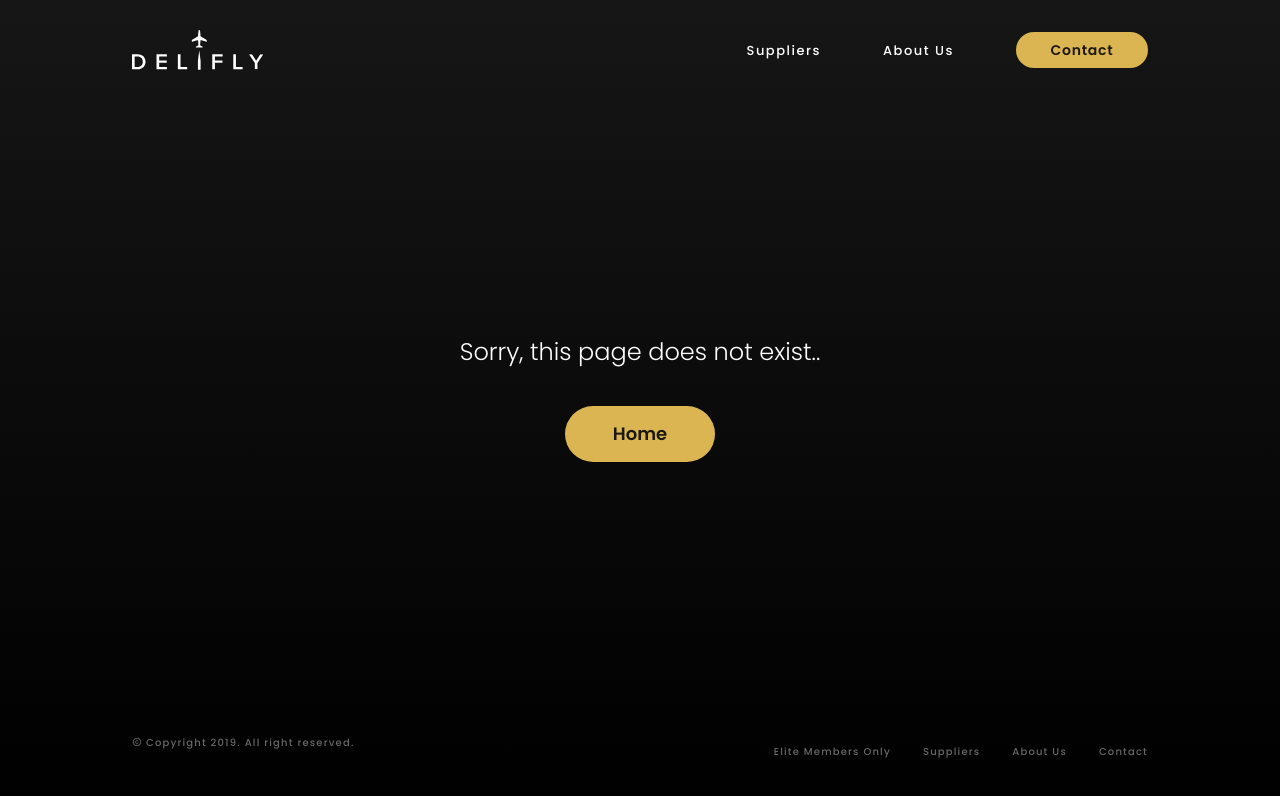
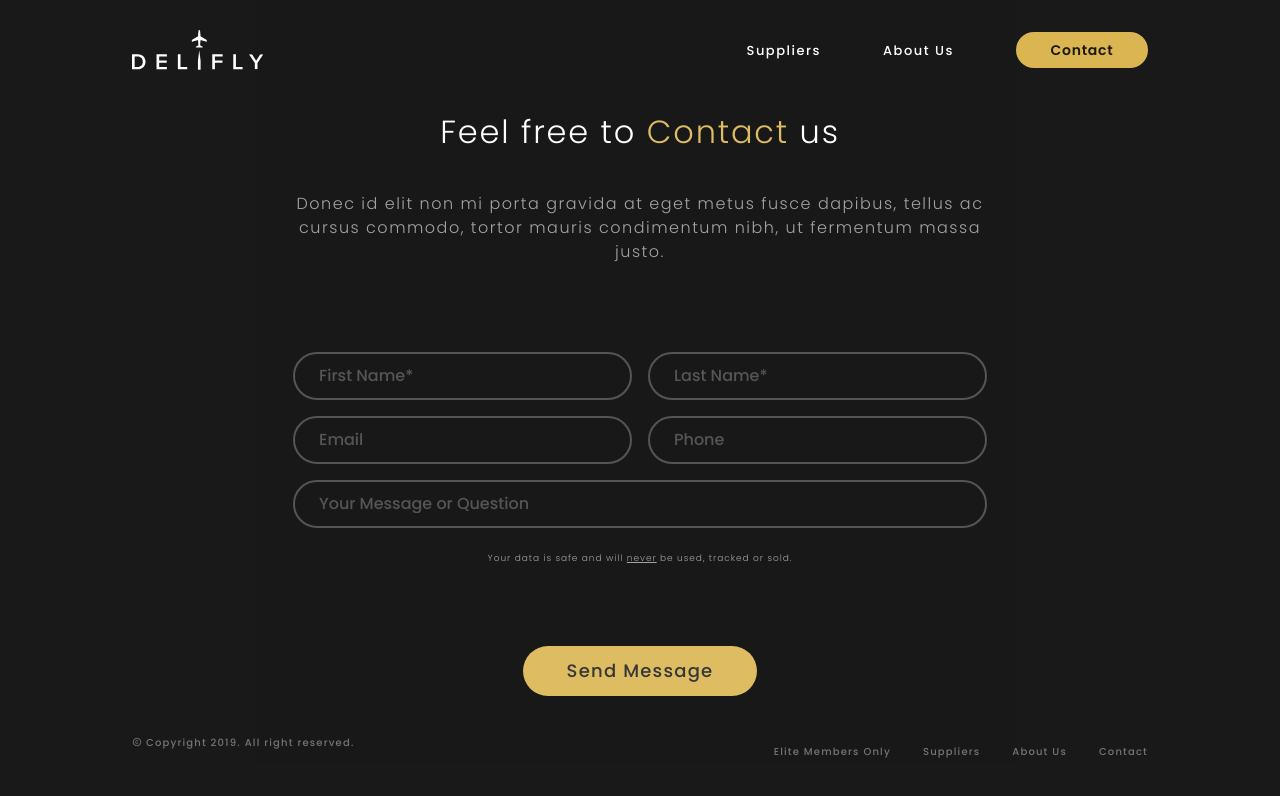
Before and after one commit to bobthebuidlr/delifly, an Angular app: page /contact in a window 1280 px wide. Shown: the top 796 px of the page. Built offline with nearby package versions, Linux system fonts and the light colour scheme.

Commit message:
feat(contact): Added contact page

```diff
--- a/src/app/app-routing.module.ts
+++ b/src/app/app-routing.module.ts
@@ -7,17 +7,17 @@ import { HomepageComponent } from "./homepage/homepage.component";
 import { PageNotFoundComponent } from "./page-not-found/page-not-found.component";
 import { InquiryConfirmationComponent } from './product/inquiry-confirmation/inquiry-confirmation.component';
 import { ProductComponent } from './product/product.component';
-import { SpecialRequestConfirmComponent } from './special-request/special-request-confirm/special-request-confirm.component';
+import { ContactComponent } from './contact/contact.component';
 
 
 const routes: Routes = [
   { path: "home", component: HomepageComponent },
   { path: "category-overview", component: CategoryOverviewComponent },
   { path: "gallery", component: GalleryComponent },
-  { path: "confirm-request", component: SpecialRequestConfirmComponent },
   { path: "about-us", component: AboutUsComponent },
   { path: "product", component: ProductComponent },
   { path: "confirm-inquiry", component: InquiryConfirmationComponent },
+  { path: "contact", component: ContactComponent },
   { path: "", redirectTo: "/home", pathMatch: "full" },
   { path: "**", component: PageNotFoundComponent }
 ];
--- a/src/app/app.module.ts
+++ b/src/app/app.module.ts
@@ -23,7 +23,6 @@ import { NavbarComponent } from './navbar/navbar.component';
 import { PageNotFoundComponent } from './page-not-found/page-not-found.component';
 import { InquiryConfirmationComponent } from './product/inquiry-confirmation/inquiry-confirmation.component';
 import { ProductComponent } from './product/product.component';
-import { SpecialRequestConfirmComponent } from './special-request/special-request-confirm/special-request-confirm.component';
 import { SpecialRequestDialogComponent } from './special-request/special-request-dialog/special-request-dialog.component';
 import { SpecialRequestComponent } from './special-request/special-request.component';
 
@@ -44,7 +43,6 @@ import { SpecialRequestComponent } from './special-request/special-request.compo
     ProductComponent,
     SpecialRequestDialogComponent,
     DisclaimerComponent,
-    SpecialRequestConfirmComponent,
     AboutUsComponent,
     ContactComponent,
     InquiryConfirmationComponent
--- a/src/app/contact/contact.component.html
+++ b/src/app/contact/contact.component.html
@@ -1,3 +1,67 @@
-<p>
-  contact works!
-</p>
+<div class="contact-us-wrapper">
+  <article class="contact-us-container">
+    <h1 class="contact-us-header">
+      Feel free to
+      <span class="highlighted">Contact</span>
+      us
+    </h1>
+    <p class="contact-us-subtext">
+      Donec id elit non mi porta gravida at eget metus fusce dapibus, tellus ac cursus commodo, tortor mauris condimentum nibh, ut fermentum massa justo.
+    </p>
+    <form class="contact-us-form">
+      <mat-form-field class="contact-us-input" floatLabel="never">
+          <input
+            matInput
+            type="text"
+            class="contact-us-input__field"
+            type="text"
+            placeholder="First Name*"
+          />
+        </mat-form-field>
+      <mat-form-field class="contact-us-input" floatLabel="never">
+          <input
+            matInput
+            type="text"
+            class="contact-us-input__field"
+            type="text"
+            placeholder="Last Name*"
+          />
+        </mat-form-field>
+      <mat-form-field class="contact-us-input" floatLabel="never">
+          <input
+            matInput
+            type="text"
+            class="contact-us-input__field"
+            type="email"
+            placeholder="Email"
+          />
+        </mat-form-field>
+      <mat-form-field class="contact-us-input" floatLabel="never">
+          <input
+            matInput
+            type="text"
+            class="contact-us-input__field"
+            type="tel"
+            placeholder="Phone"
+          />
+        </mat-form-field>
+      <mat-form-field class="contact-us-input contact-us-input--big" floatLabel="never">
+          <input
+            matInput
+            type="text"
+            class="contact-us-input__field"
+            type="text"
+            placeholder="Your Message or Question"
+          />
+        </mat-form-field>
+      </form>
+    <app-disclaimer></app-disclaimer>
+    <button
+      class="contact-us-button"
+      mat-flat-button
+      type="button"
+      (click)="sendMessage()">
+      Send Message
+    </button>
+  </article>
+</div>
--- a/src/app/contact/contact.component.scss
+++ b/src/app/contact/contact.component.scss
@@ -0,0 +1,105 @@
+@import "../../assets/style/colors.scss";
+
+.contact-us {
+  &-wrapper {
+    background-color: black;
+    opacity: 0.9;
+    height: 100vh;
+    width: 100vw;
+    display: flex;
+    align-items: flex-start;
+    justify-content: center;
+    margin-top: -100px;
+  }
+
+  &-container {
+    color: white;
+    text-align: center;
+    display: flex;
+    flex-direction: column;
+    align-items: center;
+    height: 100%;
+    justify-content: center;
+    max-width: 710px;
+  }
+
+  &-header {
+    font-size: 32px;
+    letter-spacing: 1.82px;
+    font-weight: 300;
+    line-height: 56px;
+    margin-bottom: 32px;
+    .highlighted {
+      color: $brand-accent;
+    }
+  }
+
+  &-subtext {
+    opacity: 0.6;
+    font-weight: 300;
+    letter-spacing: 1.5px;
+    margin-bottom: 80px;
+  }
+
+  &-form {
+      width: 100%;
+      display: grid;
+      grid-template-columns: 1fr 1fr;
+      grid-template-rows: 1fr 1fr 1fr;
+    //   grid-gap: 4px;
+  }
+
+  &-input {
+    margin-top: 12px;
+    background-color: transparent;
+    border-radius: 34px;
+    border: 2px solid #434343;
+    height: 48px;
+    margin: 8px;
+    box-shadow: red;
+
+    &--big {
+        grid-column: 1/3;
+    }
+
+    &__field {
+      font-weight: 300;
+      font-size: 18px;
+      letter-spacing: 1.07px;
+      color: #cccccc;
+    }
+
+    ::ng-deep .mat-form-field-underline {
+      display: none;
+    }
+
+    ::ng-deep .mat-form-field-infix {
+      border-top: 3px;
+      margin-left: 24px;
+      margin-top: 5px;
+    }
+  }
+
+  &-button {
+    color: #222222;
+    height: 50px;
+    padding: 0 44px;
+    margin-top: 64px;
+
+    background-color: $brand-accent;
+    opacity: 1;
+    font-size: 18px;
+    font-weight: 500;
+    letter-spacing: 1.21px;
+    border-radius: 25px;
+  }
+}
+
+::ng-deep .mat-form-field.mat-focused {
+  border-color: white;
+}
+
+::ng-deep .mat-form-field-label {
+  margin-top: 1px;
+  color: #434343 !important;
+}
--- a/src/app/contact/contact.component.ts
+++ b/src/app/contact/contact.component.ts
@@ -12,4 +12,8 @@ export class ContactComponent implements OnInit {
   ngOnInit() {
   }
 
+  private sendMessage() {
+    console.log('The following message has been send: ')
+  }
+
 }
--- a/src/app/special-request/special-request-confirm/special-request-confirm.component.html
+++ /dev/null
@@ -1,3 +0,0 @@
-<p>
-  special-request-confirm works!
-</p>
--- a/src/app/special-request/special-request-confirm/special-request-confirm.component.ts
+++ /dev/null
@@ -1,15 +0,0 @@
-import { Component, OnInit } from '@angular/core';
-
-@Component({
-  selector: 'app-special-request-confirm',
-  templateUrl: './special-request-confirm.component.html',
-  styleUrls: ['./special-request-confirm.component.scss']
-})
-export class SpecialRequestConfirmComponent implements OnInit {
-
-  constructor() { }
-
-  ngOnInit() {
-  }
-
-}
```
Also changed, not shown: src/app/special-request/special-request-confirm/special-request-confirm.component.scss (deleted), 1 other file (tests, documents, lock files or other folders).
